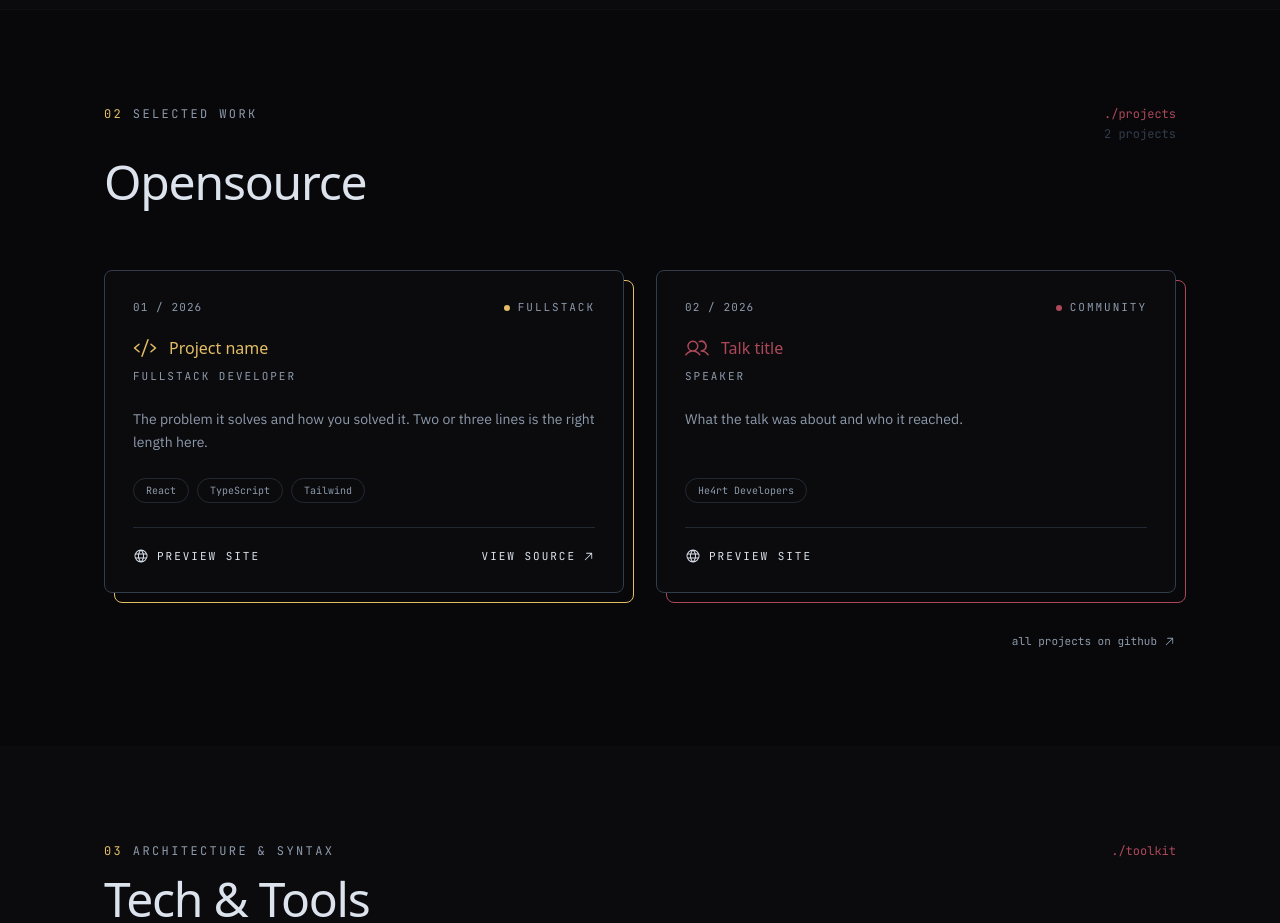
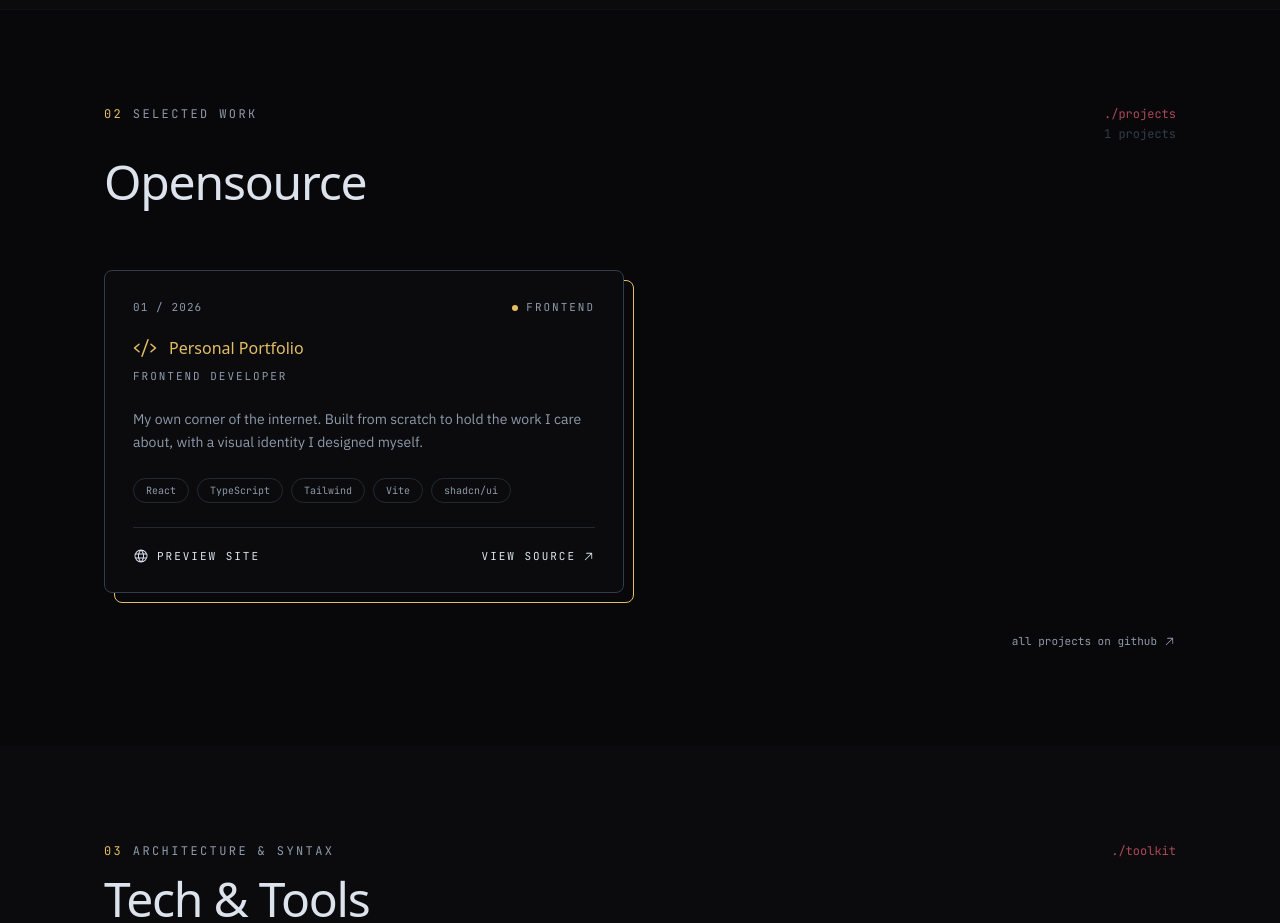
Before and after one commit to gabi-gms/myportfolio, a React (Vite) app: page / in a window 1280 px wide. Shown: the part 1560-2483 px from the top of the page. Built offline with nearby package versions, Linux system fonts and the light colour scheme; a web font is replaced by a local one.

Commit message:
feat: inserting real information into the projects section

```diff
--- a/src/data/content.ts
+++ b/src/data/content.ts
@@ -6,7 +6,8 @@ import type {
   InterestItem,
   Social,
 } from './types';
-import { PiRocket, PiAtom, PiBooks, PiCamera, PiGithubLogo, PiLinkedinLogo, PiInstagramLogo, PiYoutubeLogo, PiCoffee, PiRepeat, PiBrain, PiGraduationCap, PiCertificate, PiCpu, PiChartLine, PiCode, PiUsers} from 'react-icons/pi';
+import { PiRocket, PiAtom, PiBooks, PiCamera, PiGithubLogo, PiLinkedinLogo, PiInstagramLogo, PiYoutubeLogo,
+  PiCoffee, PiRepeat, PiBrain, PiGraduationCap, PiCertificate, PiCpu, PiChartLine, PiCode} from 'react-icons/pi';
 import {
   SiAngular, SiReact, SiNextdotjs, SiTypescript, SiJavascript,
   SiHtml5, SiCss, SiTailwindcss,
@@ -179,29 +180,29 @@ export const experiences: ExperienceItem[] = [
 
 export const projects: ProjectItem[] = [
   {
-    title: 'Project name',
-    role: 'fullstack developer',
+    title: 'Personal Portfolio',
+    role: 'frontend developer',
     year: '2026',
-    category: 'fullstack',
+    category: 'frontend',
     description:
-      'The problem it solves and how you solved it. Two or three lines is the right length here.',
-    tags: ['React', 'TypeScript', 'Tailwind'],
+      'My own corner of the internet. Built from scratch to hold the work I care about, with a visual identity I designed myself.',
+    tags: ['React', 'TypeScript', 'Tailwind', 'Vite', 'shadcn/ui'],
     kind: 'code',
-    repo: 'https://github.com/seu-usuario/repo',
-    demo: 'https://exemplo.com',
+    repo: 'https://github.com/gabi-gms/myportfolio',
+    demo: 'https://gabileonor-portfolio.vercel.app/',
     icon: PiCode,
   },
-  {
-    title: 'Talk title',
-    role: 'speaker',
-    year: '2026',
-    category: 'community',
-    description: 'What the talk was about and who it reached.',
-    tags: ['He4rt Developers'],
-    kind: 'community',
-    demo: 'https://...',
-    icon: PiUsers,
-  },
+  // {
+  //   title: 'Talk title',
+  //   role: 'speaker',
+  //   year: '2026',
+  //   category: 'community',
+  //   description: 'What the talk was about and who it reached.',
+  //   tags: ['He4rt Developers'],
+  //   kind: 'community',
+  //   demo: 'https://...',
+  //   icon: PiUsers,
+  // },
 ];
 
 export const github = {
```
